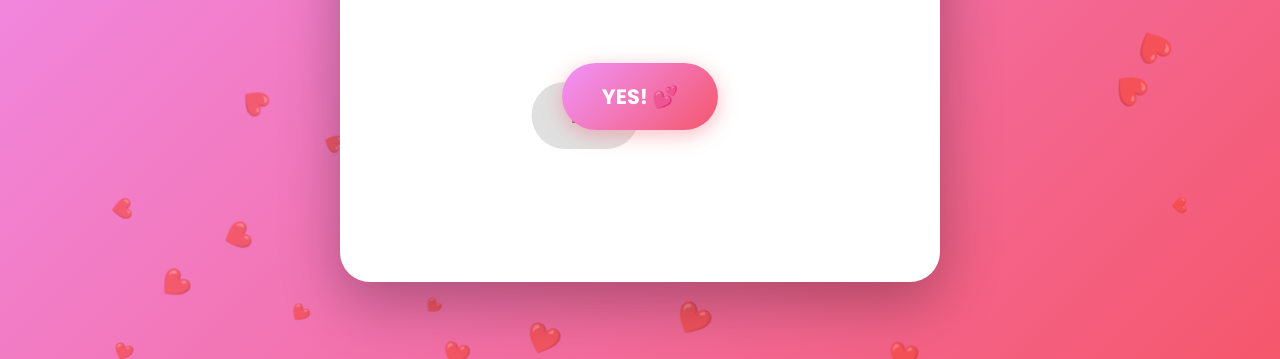
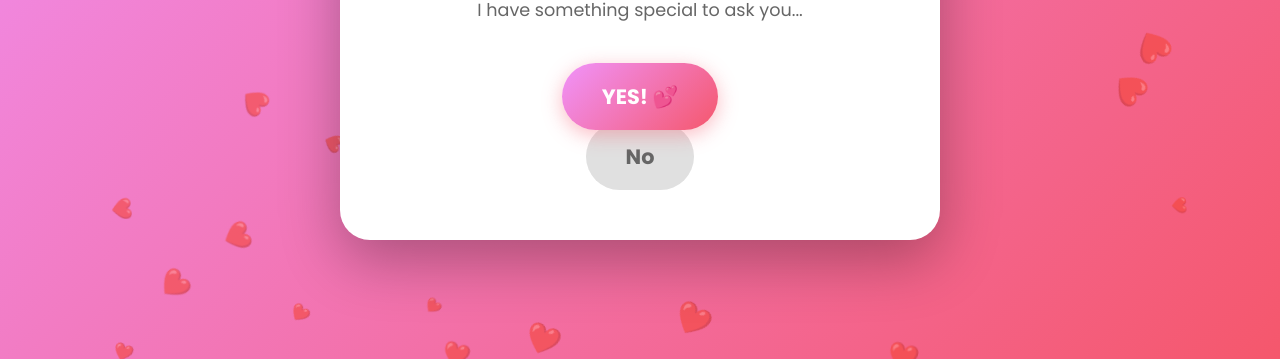
Before and after one commit to sudoDreamer/Valentines_day-Project, a plain HTML site: page valentine.html in a window 1280 px wide. Shown: the part 441-800 px from the top of the page. Drawn offline with Linux system fonts and the light colour scheme.

Commit message:
small change

```diff
--- a/style.css
+++ b/style.css
@@ -397,9 +397,10 @@ footer {
     gap: 20px;
     justify-content: center;
     align-items: center;
-    min-height: 150px;
+    min-height: auto;
     position: relative;
     margin: 20px 0;
+    flex-wrap: wrap;
 }
 
 .btn-yes,
@@ -412,13 +413,13 @@ footer {
     cursor: pointer;
     transition: all 0.3s ease;
     font-family: 'Poppins', sans-serif;
+    position: relative;
 }
 
 .btn-yes {
     background: linear-gradient(135deg, #f093fb 0%, #f5576c 100%);
     color: white;
     box-shadow: 0 5px 20px rgba(245, 87, 108, 0.4);
-    position: relative;
     z-index: 10;
 }
 
@@ -436,9 +437,6 @@ footer {
     background: #e0e0e0;
     color: #666;
     transition: all 0.2s ease;
-    position: absolute;
-    left: 50%;
-    transform: translateX(-50%);
 }
 
 .btn-no:hover {
```
